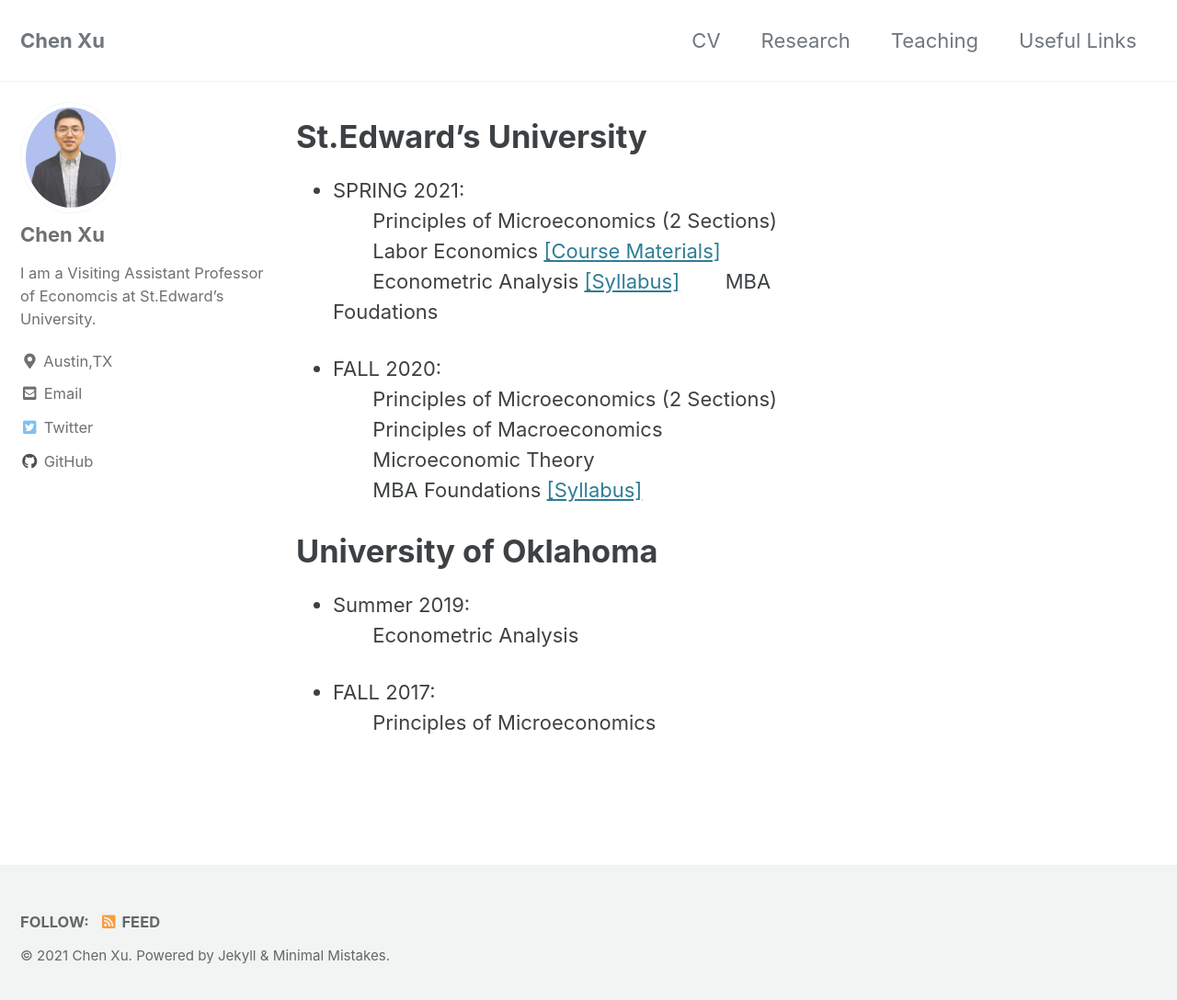
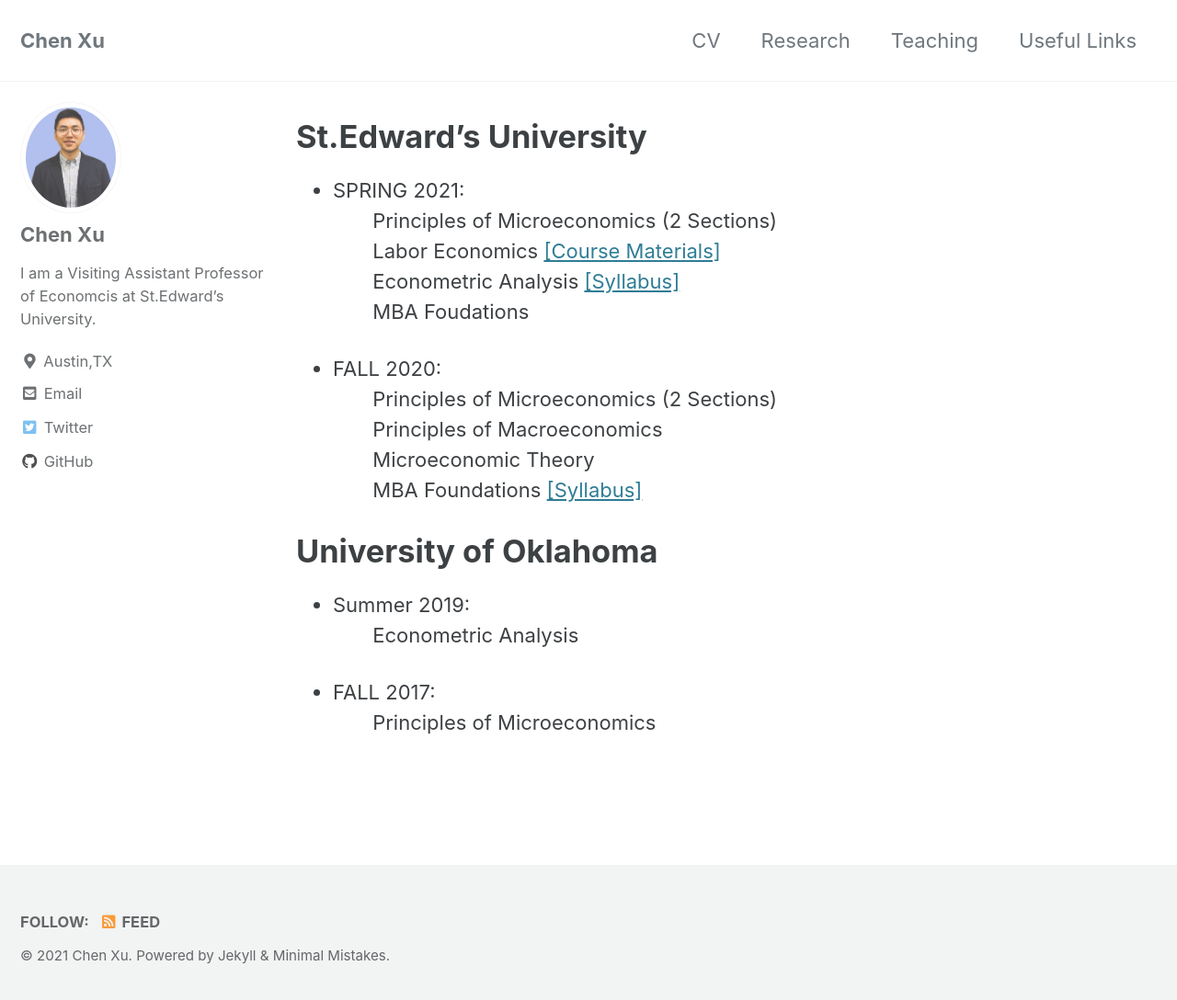
Before and after one commit to chenxuecon/chenxuecon.github.io, a Jekyll site: the page built from _pages/teaching.md, in a window 1280 px wide and 1096 px high. Shown: the top 1088 px of the window at 92% size. Built offline with Jekyll 4.4.1, drawn with Linux system fonts in a browser that asks for light colours; cached includes are drawn as plain includes.

```diff
--- a/_pages/teaching.md
+++ b/_pages/teaching.md
@@ -9,7 +9,7 @@ author_profile: true
 * SPRING 2021: \
   &nbsp;&nbsp;&nbsp;&nbsp;&nbsp;&nbsp;   Principles of Microeconomics (2 Sections) \
   &nbsp;&nbsp;&nbsp;&nbsp;&nbsp;&nbsp;   Labor Economics  [[Course Materials]](https://github.com/chenxuecon/ECON-4341) \
-  &nbsp;&nbsp;&nbsp;&nbsp;&nbsp;&nbsp;   Econometric Analysis [[Syllabus]](https://github.com/chenxuecon/chenxuecon.github.io/blob/main/files/Spring2021_Syllabus_Econometrics.pdf)
+  &nbsp;&nbsp;&nbsp;&nbsp;&nbsp;&nbsp;   Econometric Analysis [[Syllabus]](https://github.com/chenxuecon/chenxuecon.github.io/blob/main/files/Spring2021_Syllabus_Econometrics.pdf) \
   &nbsp;&nbsp;&nbsp;&nbsp;&nbsp;&nbsp;   MBA Foudations
 
 * FALL 2020: \
```
